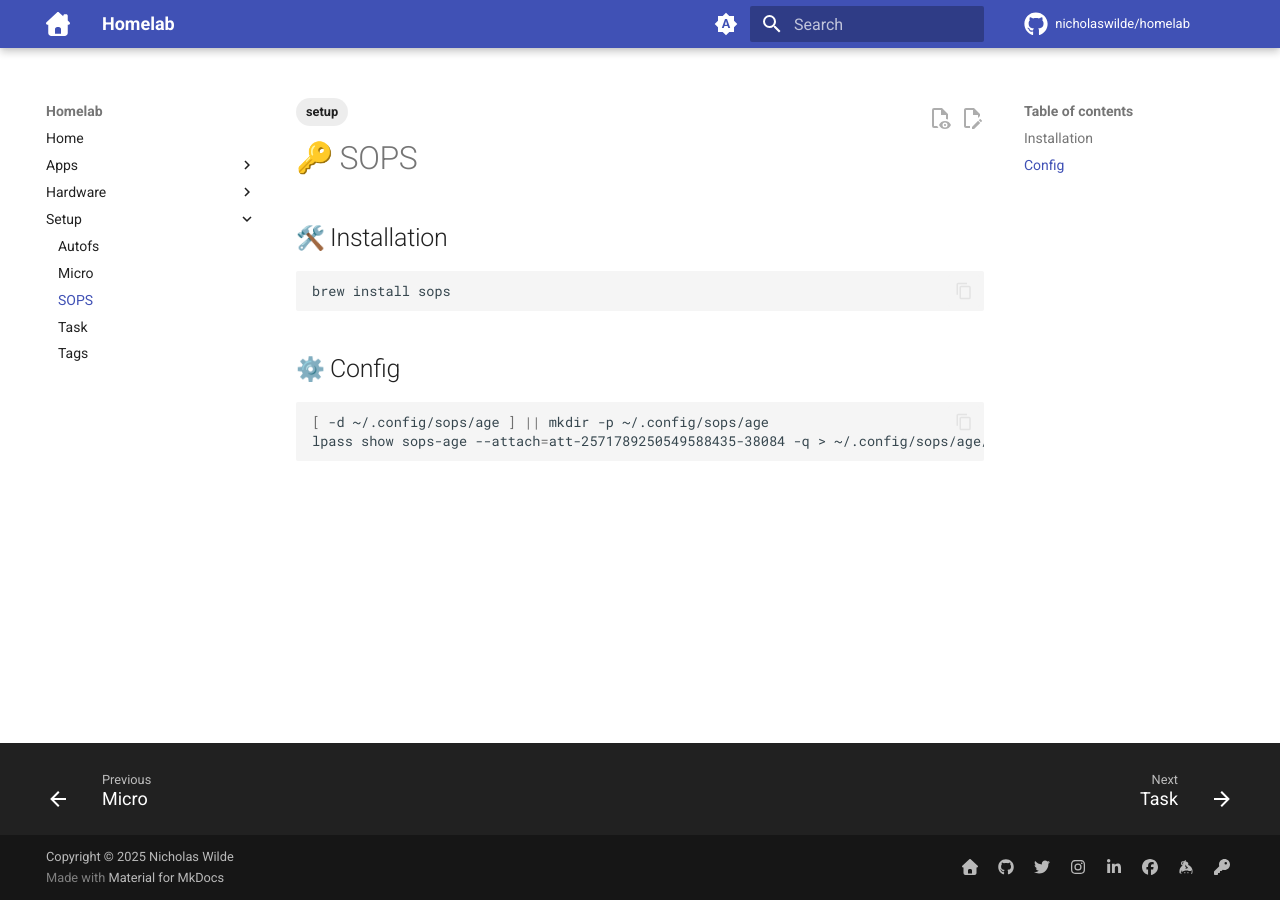
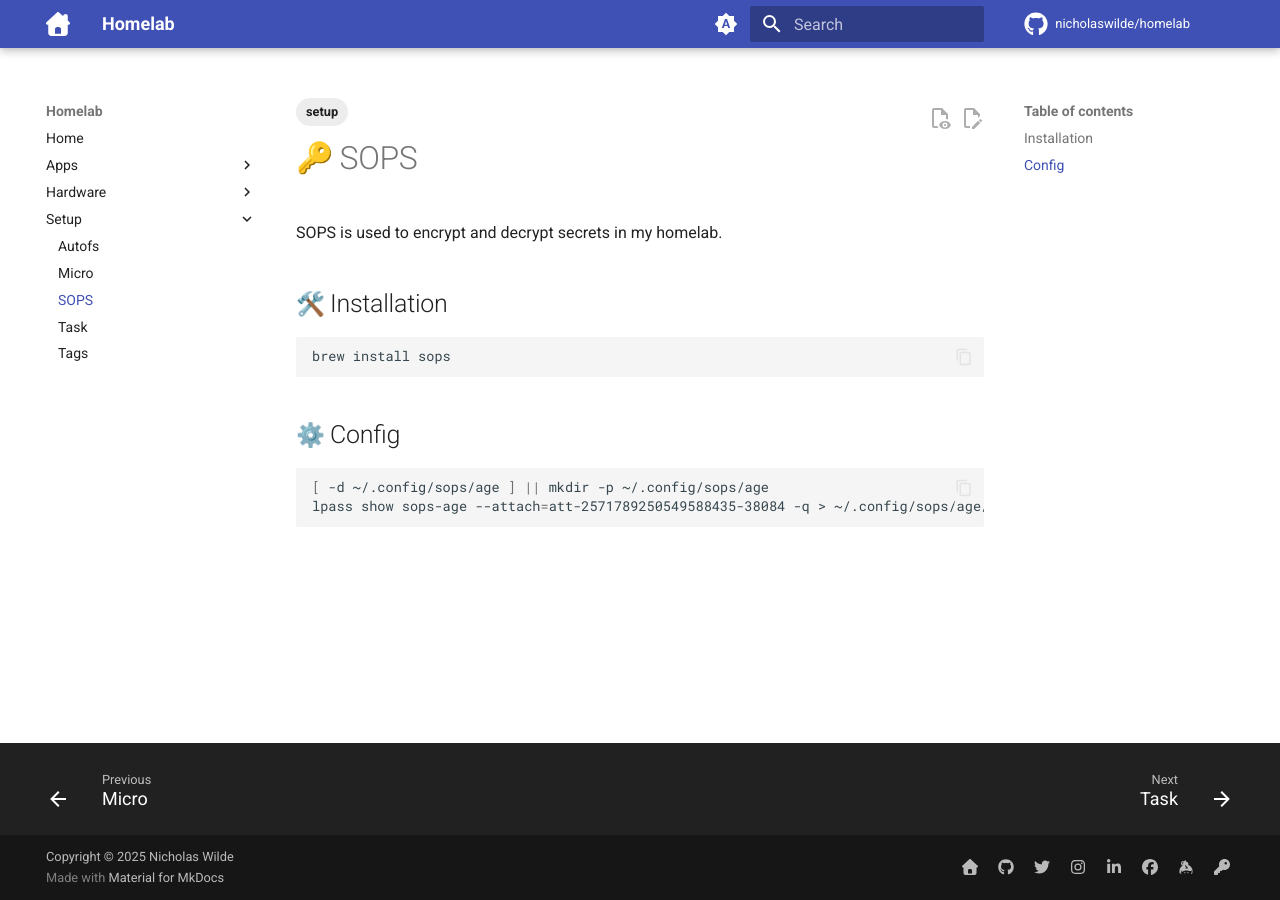
Before and after one commit to nicholaswilde/homelab, an MkDocs documentation site: the page built from docs/setup/sops.md, in a window 1280 px wide. Built offline with MkDocs 1.6.1 and Material for MkDocs 9.7.7, drawn with Linux system fonts in a browser that asks for light colours; emoji names are drawn with the system emoji font; comment, search, counter and statistics services are not loaded.

Commit message:
Update sops.md

```diff
--- a/docs/setup/sops.md
+++ b/docs/setup/sops.md
@@ -3,6 +3,8 @@
  - setup
 ---
 # :key: SOPS
+
+SOPS is used to encrypt and decrypt secrets in my homelab.
 
 ## :hammer_and_wrench: Installation
 
```
